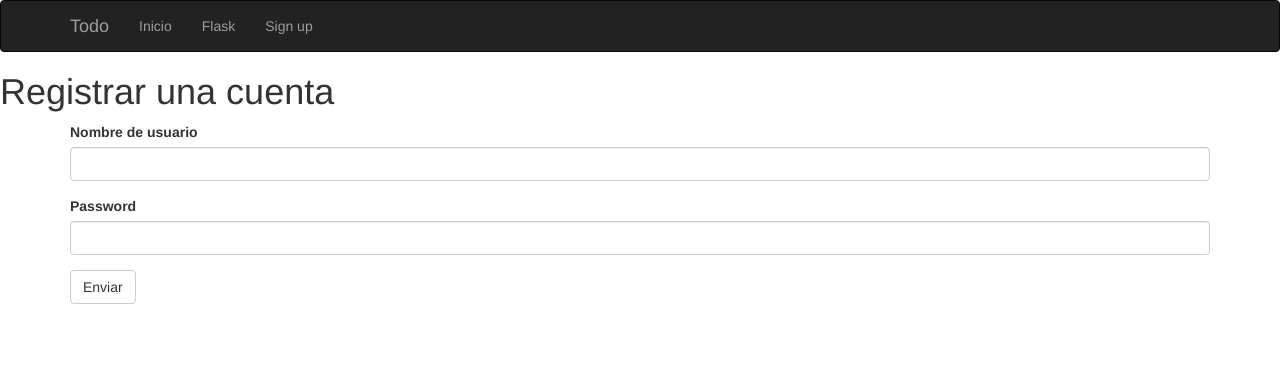
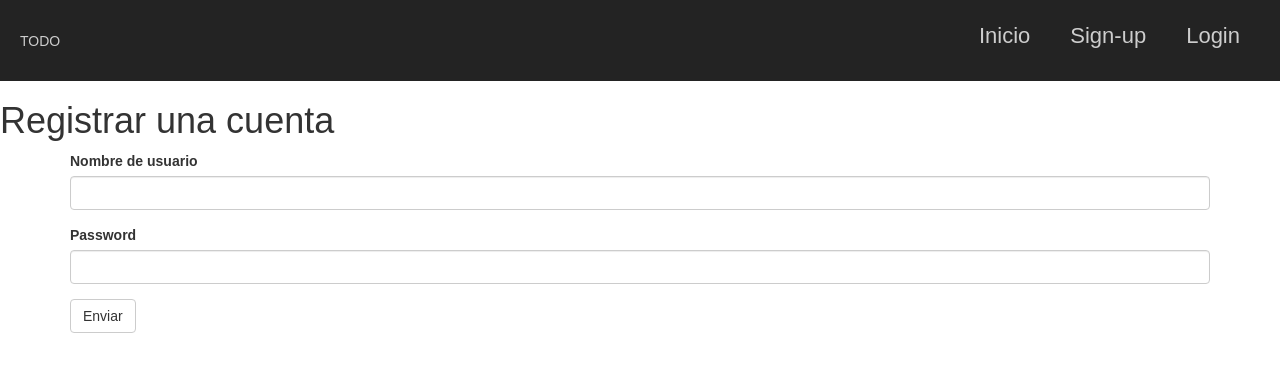
Before and after one commit to josbp0107/task-app-flask, a Flask app: page /auth/signup in a window 1280 px wide. Shown: the top 372 px of the page. Run offline with Flask 2, Linux system fonts and the light colour scheme; some libraries are stand-ins or nearby versions.

Commit message:
Agregando nuevo estilo al nav

```diff
--- a/app/static/css/main.css
+++ b/app/static/css/main.css
@@ -1,89 +1,153 @@
+body {
+    overflow-x: hidden;
+    font-family: Sans-Serif;
+    margin: 0;
+  }
 
-ul img {
-    max-width: 30px;
-}
-
-@import url('https://fonts.googleapis.com/css2?family=Mulish:wght@500&display=swap');
-
-* {
-    box-sizing: border-box;
-    margin: 0;
-    padding: 0;
-    font-family: 'Mulish', sans-serif;
-}
-
-.header {
-    background-color: #21C08B;
-    width: 100%;
-    height: 10%;
-    display: flex;
-    justify-content: space-between;
-    align-items: center;
-}
-
-.header__img {
-    width: 50px;
-    margin-left: 20px;
-    /* margin-top: 1.4%; */
-    padding-top: 10px;
-    cursor: pointer;
-}
-
-.main {
-    display: flex;
-    justify-content: center;
-    background: linear-gradient(#21C08B,#8F57FD);
-    min-height: calc(100vh - 125px);
-
-    width: 100%;
-
-}
-
-.main__404 {
+  .menu-container {
+    position: relative;
     display: flex;
     align-items: center;
-    justify-content: center;
-}
+    margin-bottom: 20px;
+    background: #232323;
+    color: #cdcdcd;
+    padding: 20px;
+    z-index: 1;
+    -webkit-user-select: none;
+    user-select: none;
+    box-sizing: border-box;
+  }
 
-.main__404--title{
-    font-size: 130px;
-    color: white;
-}
+  .menu-container a {
+    text-decoration: none;
+    color: #232323;
+    transition: color 0.3s ease;
+  }
 
-.main__404--paragraph {
-    font-size: 40px;
-    color: white;
-    margin-bottom: 20px;
-}
+  .menu-container a:hover {
+    color: #00C6A7;
+  }
 
-.main__404--a {
-    margin-top: 20px;
-    padding: 10px;
-    text-decoration: none;
-    background-color:rgba(255,255,255,0.1);
-    border-radius: 20px;
-    color: white;
-    font-size: 16px;
+  .menu-container input {
+    display: block;
+    width: 35px;
+    height: 25px;
+    margin: 0;
+    position: absolute;
+    cursor: pointer;
+    opacity: 0; /* hide this */
+    z-index: 2; /* and place it over the hamburger */
+    -webkit-touch-callout: none;
+  }
 
-}
+  /* Burger menu */
+  .menu-container span {
+    display: block;
+    width: 33px;
+    height: 4px;
+    margin-bottom: 5px;
+    position: relative;
+    background: #cdcdcd;
+    border-radius: 3px;
+    z-index: 1;
+    transform-origin: 4px 0px;
+    transition: transform 0.5s cubic-bezier(0.77,0.2,0.05,1.0),
+                background 0.5s cubic-bezier(0.77,0.2,0.05,1.0),
+                opacity 0.55s ease;
+  }
 
-.footer {
-    background-color: #8F57FD;
-    display: flex;
-    align-items: center;
-    min-height: 65px;
-    width: 100%;
-    /* flex-wrap:wrap; */ /* Se le puede agregar en vez del media query*/
-}
+  .menu-container span:first-child {
+    transform-origin: 0% 0%;
+  }
 
-.footer a {
-    color: white;
-    cursor: pointer;
-    font-size: 14px;
-    padding-left: 30px;
-    text-decoration: none;
-}
+  .menu-container span:nth-child(3) {
+    transform-origin: 0% 100%;
+  }
 
-.footer a:hover {
-    text-decoration: underline;
-}
+  .menu-container input:checked ~ span {
+    opacity: 1;
+    transform: rotate(45deg) translate(3px,-1px);
+    background: #232323;
+  }
+
+  .menu-container input:checked ~ span:nth-child(4) {
+    opacity: 0;
+    transform: rotate(0deg) scale(0.2, 0.2);
+  }
+
+  .menu-container input:checked ~ span:nth-child(3) {
+    transform: rotate(-45deg) translate(-5px,11px);
+  }
+
+  .menu ul {
+    list-style: none;
+  }
+
+  .menu li {
+    padding: 10px 0;
+    font-size: 22px;
+  }
+
+  /* mobile styles */
+  @media only screen and (max-width: 767px) {
+    .menu-container {
+      flex-direction: column;
+      align-items: flex-end;
+    }
+
+    .menu {
+      position: absolute;
+      box-sizing: border-box;
+      width: 300px;
+      right: -300px;
+      top: 0;
+      margin: -20px;
+      padding: 75px 50px 50px;
+      background: #cdcdcd;
+      -webkit-font-smoothing: antialiased;
+      /* to stop flickering of text in safari */
+      transform-origin: 0% 0%;
+      transform: translateX(0%);
+      transition: transform 0.5s cubic-bezier(0.77,0.2,0.05,1.0);
+    }
+
+    .menu-container input:checked ~ .menu {
+      transform: translateX(-100%);
+    }
+  }
+
+  /* desktop styles */
+  @media only screen and (min-width: 768px) {
+    .menu-container {
+      width: 100%;
+    }
+
+    .menu-container a {
+      color: #cdcdcd;
+    }
+
+    .menu-container input {
+      display: none;
+    }
+
+    /* Burger menu */
+    .menu-container span {
+      display: none;
+    }
+
+    .menu {
+      position: relative;
+      width: 100%;
+      display: flex;
+      justify-content: space-between;
+    }
+
+    .menu ul {
+      display: flex;
+      padding: 0;
+    }
+
+    .menu li {
+      padding: 0 20px;
+    }
+  }
--- a/app/templates/base.html
+++ b/app/templates/base.html
@@ -13,7 +13,7 @@
             Hello Flask |
         {% endblock %}
     </title>
-    <!-- <link rel="stylesheet" href="{{ url_for('static', filename='css/main.css')}}"> -->
+    <link rel="stylesheet" href="{{ url_for('static', filename='css/main.css')}}">
 {% endblock %}
 
 {% block body %}
--- a/app/templates/navbar.html
+++ b/app/templates/navbar.html
@@ -1,4 +1,4 @@
-<div class="navbar navbar-inverse" role="navigation">
+<!-- <div class="navbar navbar-inverse" role="navigation">
     <div class="container">
 
         <div class="navbar-header">
@@ -30,4 +30,53 @@
         </div>
 
     </div>
-</div>
+</div> -->
+
+
+<nav class="menu-container">
+    <!-- burger menu -->
+    <input type="checkbox" aria-label="Toggle menu" />
+    <span></span>
+    <span></span>
+    <span></span>
+
+    <!-- logo -->
+    <a href="{{ url_for('index') }}" class="menu-logo">
+     TODO
+    </a>
+
+    <!-- menu items -->
+    <div class="menu">
+      <ul>
+      </ul>
+      <ul>
+        <li>
+            <a href="{{ url_for('index') }}">
+              Inicio
+            </a>
+        </li>
+
+        {% if not current_user.is_authenticated %}
+        <li>
+          <a href="{{ url_for('auth.signup') }}">
+            Sign-up
+          </a>
+        </li>
+        <li>
+            <a href="{{ url_for('auth.login') }}">
+              Login
+            </a>
+          </li>
+        {% endif %}
+
+
+        {% if current_user.is_authenticated %}
+        <li>
+            <a href="{{ url_for('auth.logout') }}">
+                Logout
+            </a>
+        </li>
+        {% endif %}
+      </ul>
+    </div>
+  </nav>
```
